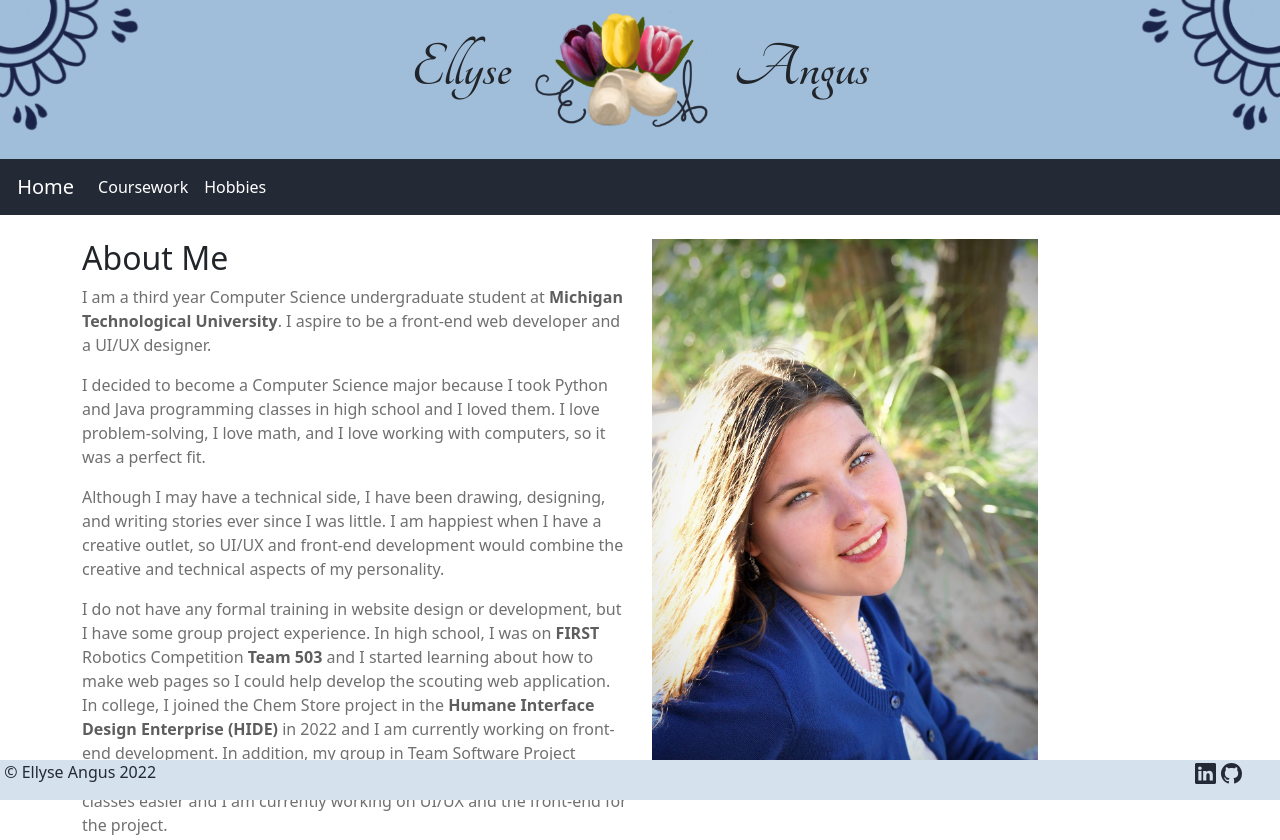
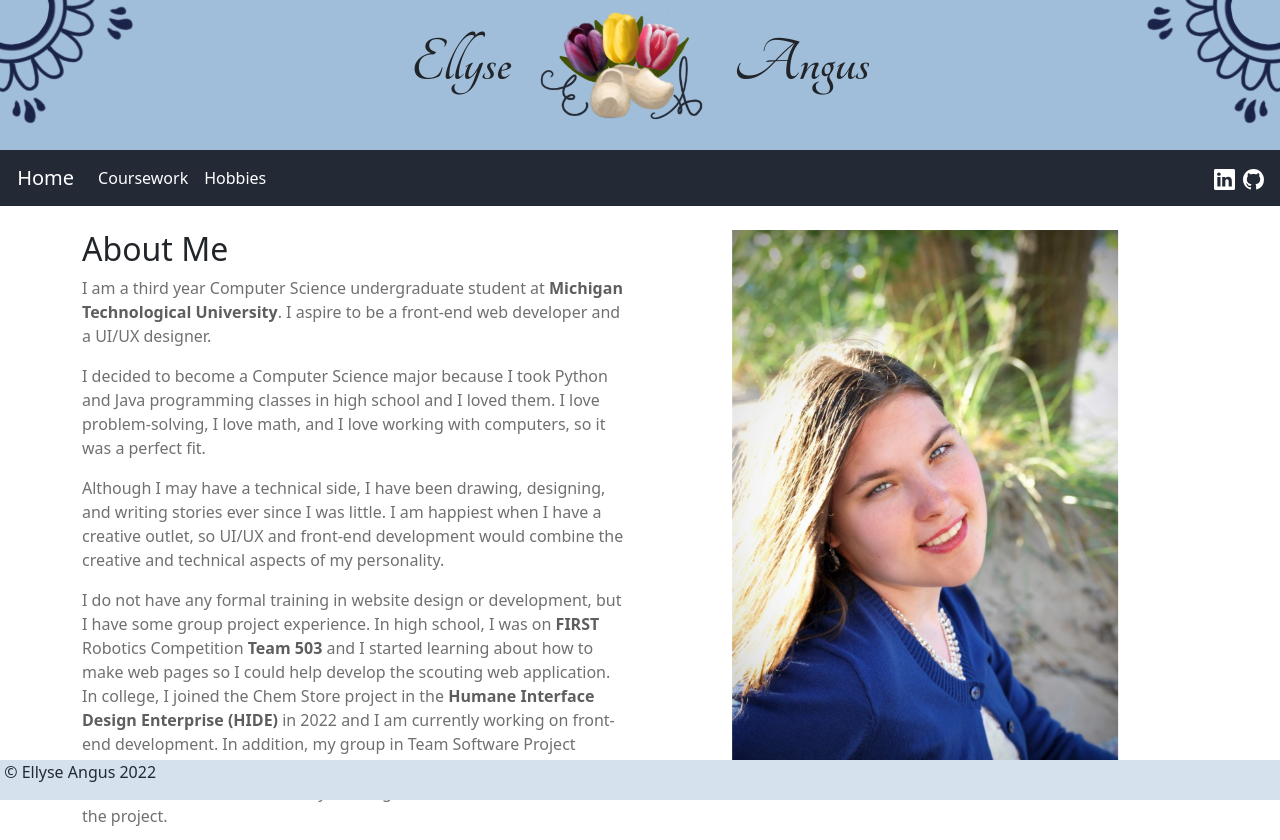
Before and after one commit to EllyseAngus/EllyseAngus.github.io, a plain HTML site: page index.html in a window 1280 px wide. Shown: the top 840 px of the page. Drawn offline with nearby package versions, Linux system fonts and the light colour scheme; a web font is replaced by a local one.

Commit message:
Homepage image moves with scrolling + more (see description)
Home page image moves with scrolling, moved github and linkedin icons, added grid changes if size of screen is smaller in homepage

```diff
--- a/index.css
+++ b/index.css
@@ -4,6 +4,12 @@
 
 #myPicture{
     height: 70vh;
+}
+
+.sticky-picture{
+    position: -webkit-sticky;
+    position: sticky;
+    top: 80px;
 }
 
 img {
@@ -37,13 +43,13 @@ img {
 }
 
 .flower{
-    width: 160px;
-    height: 150px;
+    width: 12vw;
+    height: 11vw;
 }
 
 .logo{
-    width:184px;
-    height:151px;
+    width:14.4vw;
+    height:11.1vw;
     margin: 0 auto;
 }
 
--- a/index.html
+++ b/index.html
@@ -53,12 +53,20 @@
                 <a href="hobbies.html" class="white-text nav-link navbar-links" id="hobbies-nav">Hobbies</a>
             </li>
         </ul>
+        <a class="white-text navbar-links" href="https://www.linkedin.com/in/ellyse-angus/" target="_blank"><svg xmlns="http://www.w3.org/2000/svg" width="21" height="21" fill="currentColor" class="bi bi-linkedin" viewBox="0 0 16 16">
+            <path d="M0 1.146C0 .513.526 0 1.175 0h13.65C15.474 0 16 .513 16 1.146v13.708c0 .633-.526 1.146-1.175 1.146H1.175C.526 16 0 15.487 0 14.854V1.146zm4.943 12.248V6.169H2.542v7.225h2.401zm-1.2-8.212c.837 0 1.358-.554 1.358-1.248-.015-.709-.52-1.248-1.342-1.248-.822 0-1.359.54-1.359 1.248 0 .694.521 1.248 1.327 1.248h.016zm4.908 8.212V9.359c0-.216.016-.432.08-.586.173-.431.568-.878 1.232-.878.869 0 1.216.662 1.216 1.634v3.865h2.401V9.25c0-2.22-1.184-3.252-2.764-3.252-1.274 0-1.845.7-2.165 1.193v.025h-.016a5.54 5.54 0 0 1 .016-.025V6.169h-2.4c.03.678 0 7.225 0 7.225h2.4z"/>
+        </svg></a>
+        &nbsp;&nbsp;
+        <a class="white-text navbar-links" href="https://github.com/EllyseAngus" target="_blank"><svg xmlns="http://www.w3.org/2000/svg" width="21" height="21" fill="currentColor" class="bi bi-github" viewBox="0 0 16 16">
+            <path d="M8 0C3.58 0 0 3.58 0 8c0 3.54 2.29 6.53 5.47 7.59.4.07.55-.17.55-.38 0-.19-.01-.82-.01-1.49-2.01.37-2.53-.49-2.69-.94-.09-.23-.48-.94-.82-1.13-.28-.15-.68-.52-.01-.53.63-.01 1.08.58 1.23.82.72 1.21 1.87.87 2.33.66.07-.52.28-.87.51-1.07-1.78-.2-3.64-.89-3.64-3.95 0-.87.31-1.59.82-2.15-.08-.2-.36-1.02.08-2.12 0 0 .67-.21 2.2.82.64-.18 1.32-.27 2-.27.68 0 1.36.09 2 .27 1.53-1.04 2.2-.82 2.2-.82.44 1.1.16 1.92.08 2.12.51.56.82 1.27.82 2.15 0 3.07-1.87 3.75-3.65 3.95.29.25.54.73.54 1.48 0 1.07-.01 1.93-.01 2.2 0 .21.15.46.55.38A8.012 8.012 0 0 0 16 8c0-4.42-3.58-8-8-8z"/>
+        </svg></a>
+        &nbsp;
     </div>
 </nav>
 <br>
 <div class="container">
     <div class="row">
-        <div class="col-6">
+        <div class="col-md-6 col-sm-12">
             <h2>About Me</h2>
             <p class="light-gray-text">I am a third year Computer Science undergraduate student at
             <a class="links" href="https://www.mtu.edu/" target="_blank">Michigan Technological University</a>.
@@ -80,15 +88,17 @@
             In college, I joined the Chem Store project in the
             <a class="links" href="http://hide.cs.mtu.edu/" target="_blank">Humane Interface Design Enterprise (HIDE)</a>
             in 2022 and I am currently working on front-end development. In addition, my group in Team Software Project decided to make a website
-            called Scheduler Helper to make selecting classes easier and I am currently working on UI/UX and the front-end
+            called Schedule Helper to make selecting classes easier and I am currently working on UI/UX and the front-end
             for the project.</p>
 
             <p class="light-gray-text">In the future, I plan to take User Interface Design and Implementation (CS 4760)
             and Graphic and Information Design (HU 2645) to develop my skills in UI/UX and I will continue to make web pages to
             develop my front-end skills.</p>
         </div>
-        <div class="col-6">
-            <img id="myPicture" src="./assets/me.jpg">
+        <div class="col-md-6 col-sm-12">
+            <div class="sticky-picture d-flex justify-content-center">
+                <img id="myPicture" src="./assets/me.jpg">
+            </div>
         </div>
     </div>
 </div>
@@ -101,12 +111,6 @@
             <p class="blue-text">&nbsp;&copy; Ellyse Angus 2022</p>
         </div>
         <div class="col-1">
-            <a class="blue-text footer-links" href="https://www.linkedin.com/in/ellyse-angus/" target="_blank"><svg xmlns="http://www.w3.org/2000/svg" width="21" height="21" fill="currentColor" class="bi bi-linkedin" viewBox="0 0 16 16">
-                <path d="M0 1.146C0 .513.526 0 1.175 0h13.65C15.474 0 16 .513 16 1.146v13.708c0 .633-.526 1.146-1.175 1.146H1.175C.526 16 0 15.487 0 14.854V1.146zm4.943 12.248V6.169H2.542v7.225h2.401zm-1.2-8.212c.837 0 1.358-.554 1.358-1.248-.015-.709-.52-1.248-1.342-1.248-.822 0-1.359.54-1.359 1.248 0 .694.521 1.248 1.327 1.248h.016zm4.908 8.212V9.359c0-.216.016-.432.08-.586.173-.431.568-.878 1.232-.878.869 0 1.216.662 1.216 1.634v3.865h2.401V9.25c0-2.22-1.184-3.252-2.764-3.252-1.274 0-1.845.7-2.165 1.193v.025h-.016a5.54 5.54 0 0 1 .016-.025V6.169h-2.4c.03.678 0 7.225 0 7.225h2.4z"/>
-            </svg></a>
-            <a class="blue-text footer-links" href="https://github.com/EllyseAngus" target="_blank"><svg xmlns="http://www.w3.org/2000/svg" width="21" height="21" fill="currentColor" class="bi bi-github" viewBox="0 0 16 16">
-                <path d="M8 0C3.58 0 0 3.58 0 8c0 3.54 2.29 6.53 5.47 7.59.4.07.55-.17.55-.38 0-.19-.01-.82-.01-1.49-2.01.37-2.53-.49-2.69-.94-.09-.23-.48-.94-.82-1.13-.28-.15-.68-.52-.01-.53.63-.01 1.08.58 1.23.82.72 1.21 1.87.87 2.33.66.07-.52.28-.87.51-1.07-1.78-.2-3.64-.89-3.64-3.95 0-.87.31-1.59.82-2.15-.08-.2-.36-1.02.08-2.12 0 0 .67-.21 2.2.82.64-.18 1.32-.27 2-.27.68 0 1.36.09 2 .27 1.53-1.04 2.2-.82 2.2-.82.44 1.1.16 1.92.08 2.12.51.56.82 1.27.82 2.15 0 3.07-1.87 3.75-3.65 3.95.29.25.54.73.54 1.48 0 1.07-.01 1.93-.01 2.2 0 .21.15.46.55.38A8.012 8.012 0 0 0 16 8c0-4.42-3.58-8-8-8z"/>
-            </svg></a>
         </div>
     </div>
 </footer>
```
Also changed, not shown: classes.html (+8 -6 lines), hobbies.html (+9 -6 lines).
